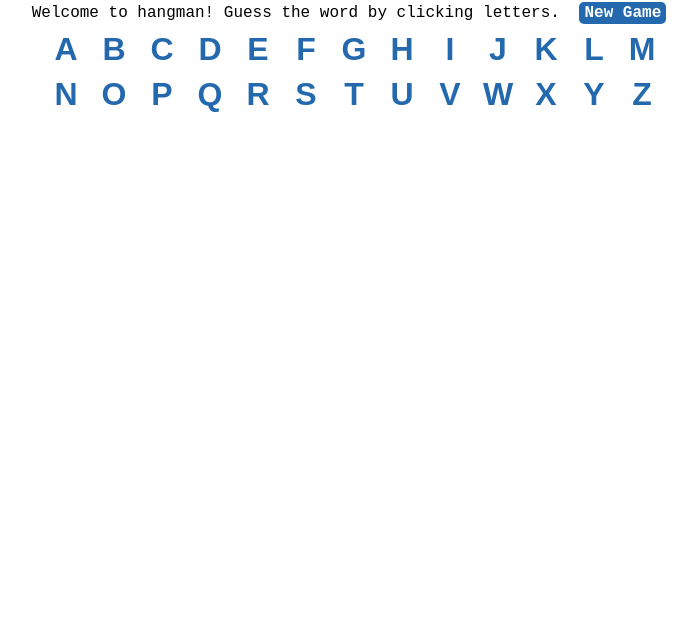
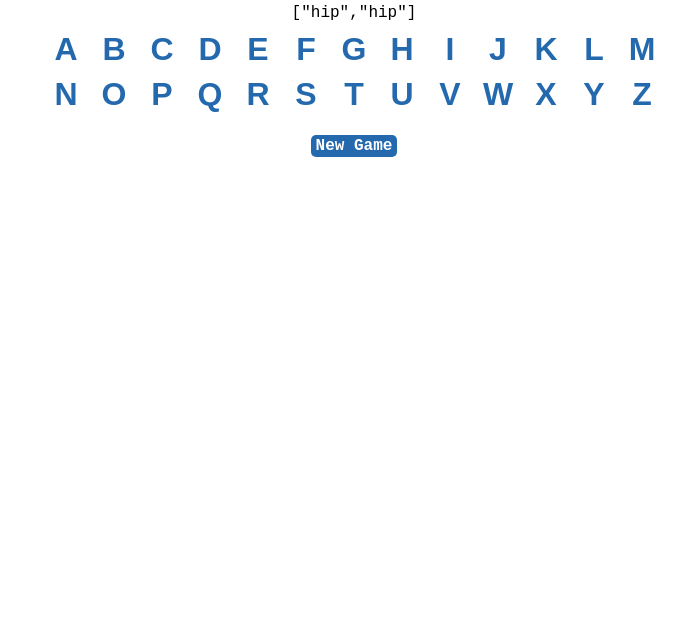
Before and after one commit to cameron-earl/hangman, a plain HTML site: page index.html in a window 1280 px wide. Shown: the part 163-800 px from the top of the page, without its empty margins (286-983 px from the left). Drawn offline with Linux system fonts and the light colour scheme; a web font is replaced by a local one.

Commit message:
Added comments, moved button

```diff
--- a/hangman.css
+++ b/hangman.css
@@ -84,6 +84,8 @@ body
 {
     font-weight: bold;
 
+    display: inline-block;
+
     margin: 0 10px;
     padding: 2px 5px;
 
--- a/hangman.js
+++ b/hangman.js
@@ -11,7 +11,9 @@ let wordList = [
 
 let currentWord,
   wordArr,
-  isOver = false;;
+  isOver = false
+  badGuessCount = 0;
+  guessCount = 0;
 
 window.onload = () => {
   createAlphabet();
@@ -77,7 +79,12 @@ const guess = (ev) => {
       goodGuess = true;
     }
   }
-  if (goodGuess) displayWord();
+  if (goodGuess) {
+    displayWord();
+  } else {
+    badGuessCount++;
+  }
+  guessCount++;
   el.className += goodGuess ? " correct" : " wrong";
   if (wordArr.every(b => b === true)) gameOver();
 };
@@ -88,12 +95,16 @@ const newGame = () => {
   updateLetters();
   isOver = false;
   LETTER_BOX.classList.remove("game-over");
+  badGuessCount = 0;
+  guessCount = 0;
+  MSG_BOX.textContent = getRandomMessage();
 };
 
 const gameOver = () => {
   LETTER_BOX.classList.add("game-over");
   isOver = true;
-
+  let accuracy = Math.floor((guessCount - badGuessCount) / guessCount * 100);
+  MSG_BOX.textContent = "You won with " + accuracy + "% accuracy. Press enter, space or button for new game.";
 }
 
 const setWord = () => {
@@ -137,6 +148,21 @@ const updateLetters = () => {
   }
 }
 
+const getRandomMessage = () => {
+  let messages = [
+    currentWord.length + " letters of mystery. Guess away!",
+    "Feel free to imagine a beautifuly rendered gallows above.",
+    "You can type or click the letters, whichever is easier.",
+    "Right or wrong, at least it's not a matter of life and death, right?",
+    '["hip","hip"]',
+    'Two threads walk into a bar. The barkeeper looks up and yells, "hey, I want don\'t any conditions race like time last!"',
+    "There are " + wordList.length + " possible words.",
+    "There's no place like 127.0.0.1"
+  ];
+  let i = Math.floor(Math.random() * messages.length);
+  return messages[i];
+}
+
 const decryptStr = (str) => {
   let newStr = "";
   for (let i = 0; i < str.length; i++) {
--- a/index.html
+++ b/index.html
@@ -12,9 +12,8 @@
   <h1>Hangman</h1>
   <div id="word-box">
   </div>
-  <div id="msg-box">
-    Welcome to hangman! Guess the word by clicking letters.
-    <span id="new-game-btn">New Game</span>
+  <div>
+    <span id="msg-box">Welcome to hangman! Click or type letters to guess.</span>
   </div>
   <div id="stats-box">
 
@@ -22,6 +21,9 @@
   <div id="letter-box">
 
   </div>
+  <br>
+  <br>
+  <div id="new-game-btn">New Game</div>
   <script type="text/javascript" src="hangman.js"></script>
 </body>
 
```
